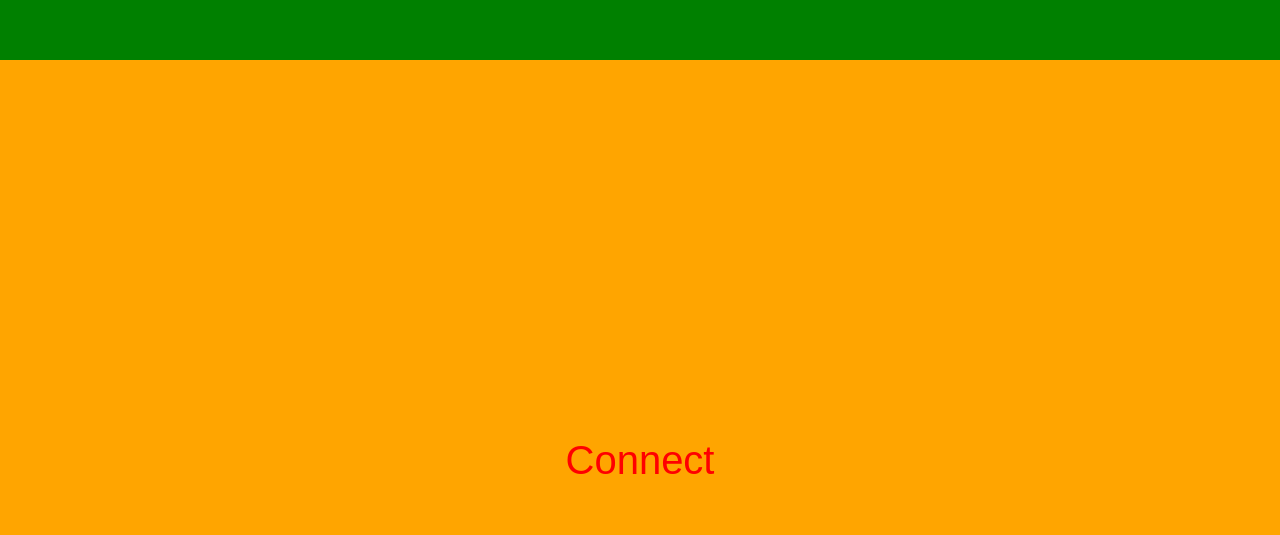
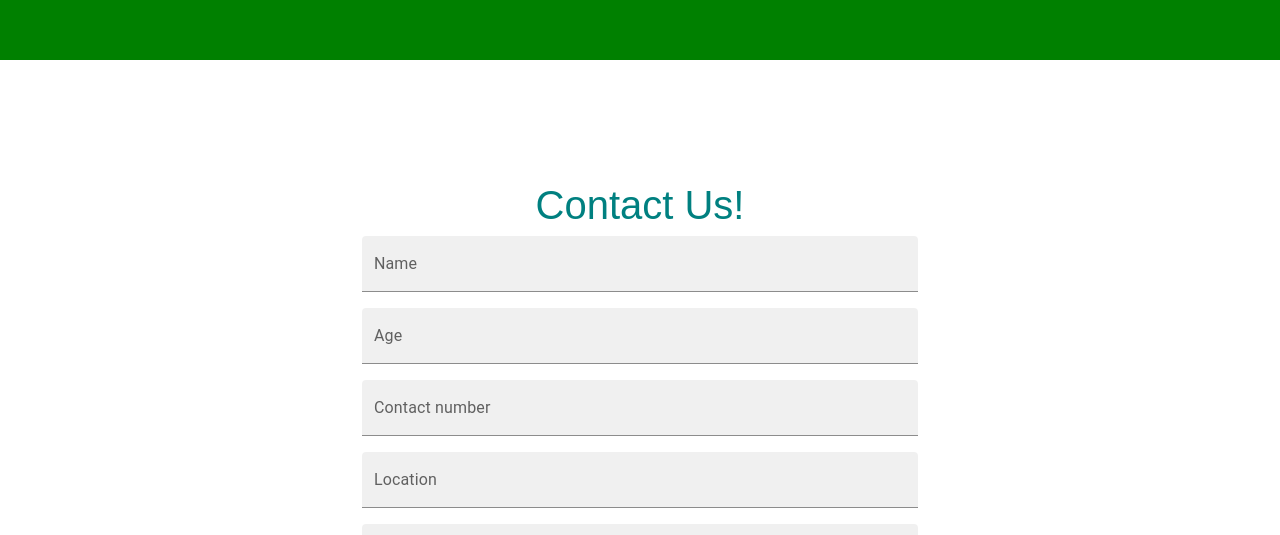
Before and after one commit to UTSAVsarkar/mentorsheep, a React (Vite) app: page / in a window 1280 px wide. Shown: the part 3140-3675 px from the top of the page. Built offline with nearby package versions, Linux system fonts and the light colour scheme.

Commit message:
added contact us

```diff
--- a/src/App.tsx
+++ b/src/App.tsx
@@ -160,7 +160,6 @@ function App() {
             <div
                 ref={connect}
                 style={{
-                    background: 'orange',
                     ...center,
                 }}
             >
--- a/src/components/Connect/Connect.tsx
+++ b/src/components/Connect/Connect.tsx
@@ -1,3 +1,92 @@
-export const Connect = () => {
-    return <>Connect</>
+import React from "react";
+import Box from '@mui/material/Box';
+import TextField from '@mui/material/TextField';
+import {Button} from "@mui/joy";
+import Alert from '@mui/material/Alert';
+import IconButton from '@mui/material/IconButton';
+import Collapse from '@mui/material/Collapse';
+import CloseIcon from '@mui/icons-material/Close';
+
+export const Connect: React.FC = () => {
+    const [open, setOpen] = React.useState(true);
+
+    return (
+        <div>
+            <center style={{color: '#008080'}}>
+                Contact Us!
+            </center>
+            <Box
+                component="form"
+                sx={{'& > :not(style)': {m: 1, width: '25ch'}}}
+                noValidate
+                autoComplete="off"
+            >
+                <TextField id="filled-basic" label="Name" variant="filled"/>
+            </Box>
+            <Box
+                component="form"
+                sx={{'& > :not(style)': {m: 1, width: '25ch'}}}
+                noValidate
+                autoComplete="off"
+            >
+                <TextField id="filled-basic" label="Age" variant="filled"/>
+            </Box>
+            <Box
+                component="form"
+                sx={{'& > :not(style)': {m: 1, width: '25ch'}}}
+                noValidate
+                autoComplete="off"
+            >
+                <TextField id="filled-basic" label="Contact number" variant="filled"/>
+            </Box>
+            <Box
+                component="form"
+                sx={{'& > :not(style)': {m: 1, width: '25ch'}}}
+                noValidate
+                autoComplete="off"
+            >
+                <TextField id="filled-basic" label="Location" variant="filled"/>
+            </Box>
+            <Box
+                component="form"
+                sx={{'& > :not(style)': {m: 1, width: '25ch'}}}
+                noValidate
+                autoComplete="off"
+            >
+                <TextField id="filled-basic" label="Your child  is suffering from? (i.e. Autism/MR/Down syndrome etc.)"
+                           variant="filled"/>
+            </Box>
+            <Box
+                sx={{
+                    display: 'flex',
+                    justifyContent: 'center',
+                    alignItems: 'center',
+                    mt: 2
+                }}
+            >
+                <Button variant={'solid'}>Submit</Button>
+            </Box>
+            <Box sx={{ width: '100%', marginTop: 4 }}>
+                <Collapse in={open}>
+                    <Alert
+                        action={
+                            <IconButton
+                                aria-label="close"
+                                color="inherit"
+                                size="small"
+                                onClick={() => {
+                                    setOpen(false);
+                                }}
+                            >
+                                <CloseIcon fontSize="inherit" />
+                            </IconButton>
+                        }
+                        sx={{ mb: 2 }}
+                    >
+                        Click the close icon to see the Collapse transition in action!
+                    </Alert>
+                </Collapse>
+            </Box>
+        </div>
+    );
 }
--- a/src/components/People/People.tsx
+++ b/src/components/People/People.tsx
@@ -3,7 +3,7 @@ import React from "react";
 export const People: React.FC = () => {
     return (
         <div>
-            People
+            Hello
         </div>
     );
 };
--- /dev/null
+++ b/src/index.css
@@ -0,0 +1,3 @@
+@tailwind base;
+@tailwind components;
+@tailwind utilities;
```
Also changed, not shown: package.json (+7 -0 lines), src/components/People/CardData.tsx (deleted, +0 -54 lines), src/components/People/CardView.tsx (added), 1 other file (tests, documents, lock files or other folders).
